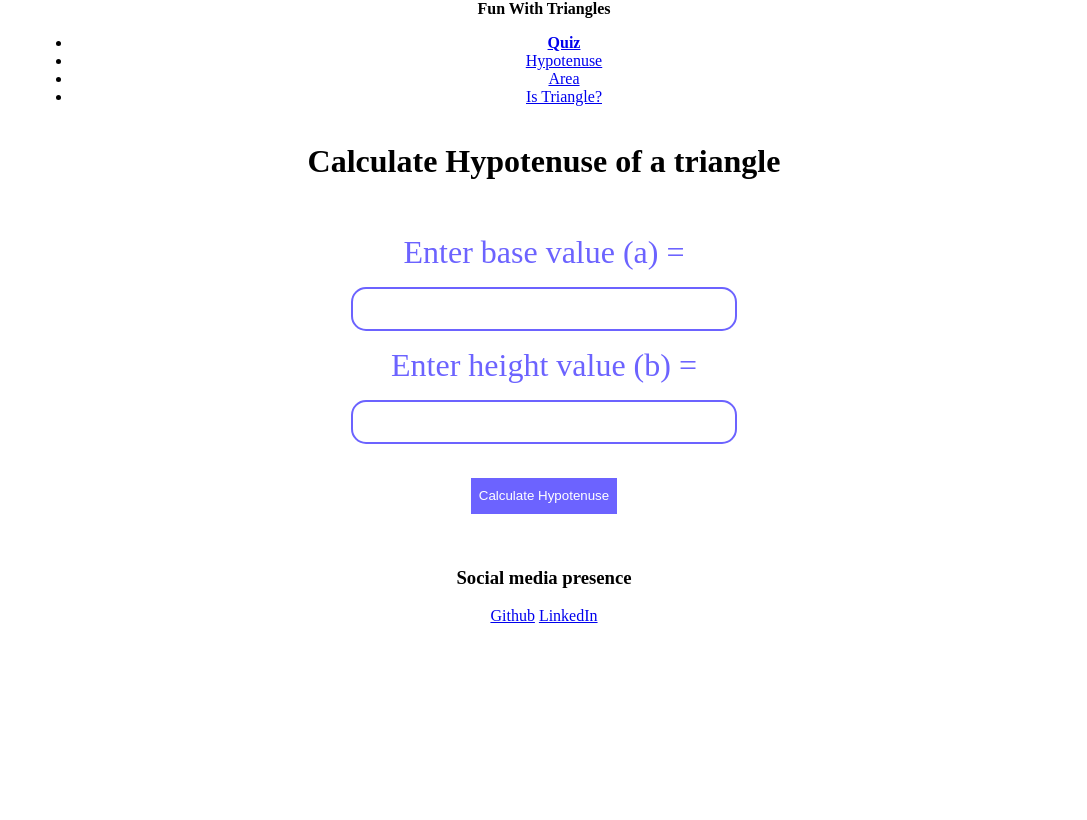
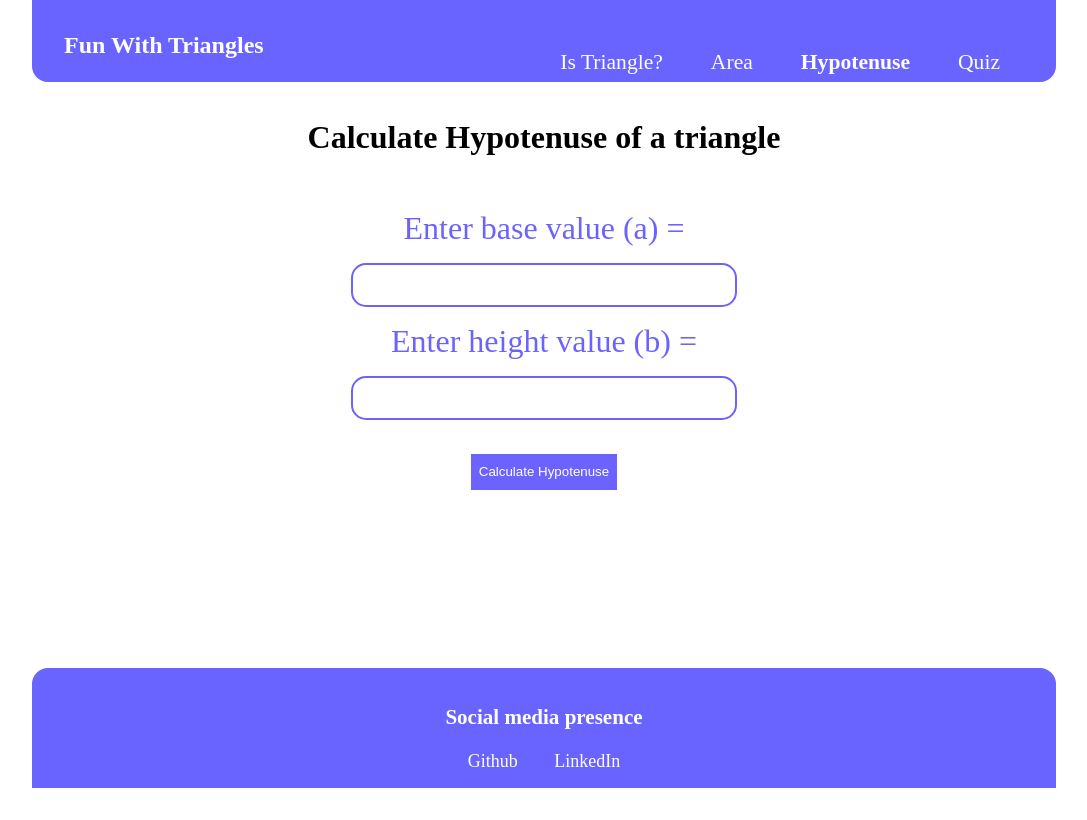
Before and after one commit to Vaishnavi1217/fun_with_triangles, a plain HTML site: page hypt.html in a window 1280 px wide. Shown: the whole page, without its empty margins (96-1183 px from the left). Drawn offline with Linux system fonts and the light colour scheme.

Commit message:
styling added for nav and social media links

```diff
--- a/hypt.css
+++ b/hypt.css
@@ -35,3 +35,39 @@ input{
     font-size: larger;
     font-weight: bold;
 }
+.nav-bar{
+    background-color: #6963FF;
+    color: white;
+    margin: auto;
+    padding: 2rem;
+    font-size: large;
+    border-radius: 0vh 0vh 2vh 2vh;
+}
+.list{
+    list-style: none;
+}
+.list-items{
+    float:right;
+    display: inline;
+    padding:0rem 0.5rem 0.5rem 0.5rem;
+    font-size: larger;
+}
+a{
+    text-decoration: none;
+    color: white;
+    padding: 1rem;
+}
+#intro{
+    float: left;
+    font-size: x-large;
+}
+.container{
+    background-color: #6963FF;
+    color: white;
+    margin: 2rem 0px;
+    padding: 1rem ;
+    font-size: large;
+    border-radius: 2vh 2vh 0vh 0vh;
+    text-align: center;
+    margin-top: 9rem;
+}
--- a/hypt.html
+++ b/hypt.html
@@ -12,10 +12,10 @@
         <div id="intro"><b>Fun With Triangles</b></div>
         <ul class="list">
             <li class="list-items">
-                <a href="quiz.html"><b>Quiz</b></a>
+                <a href="quiz.html">Quiz</a>
             </li>
             <li class="list-items">
-                <a href="hypt.html">Hypotenuse</a>
+                <a href="hypt.html"><b>Hypotenuse</b></a>
             </li>
             <li class="list-items">
                 <a href="area.html">Area</a>
```
